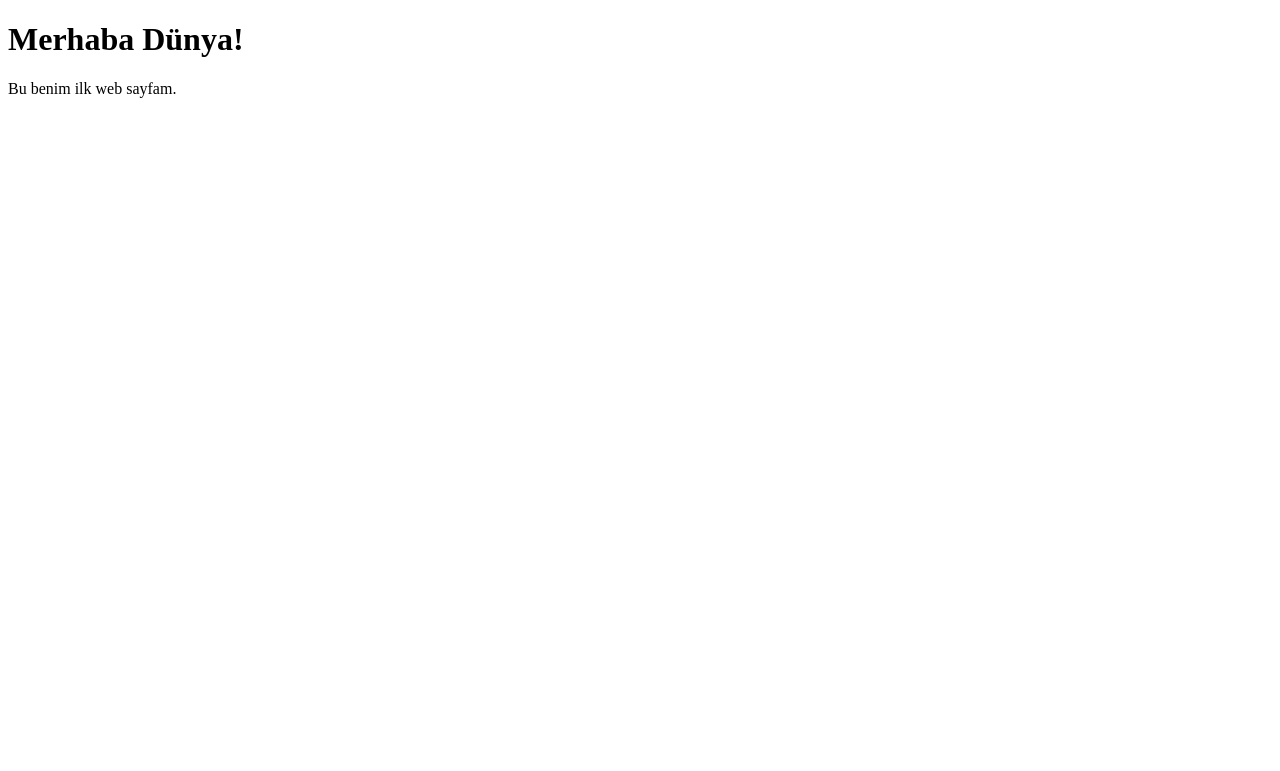
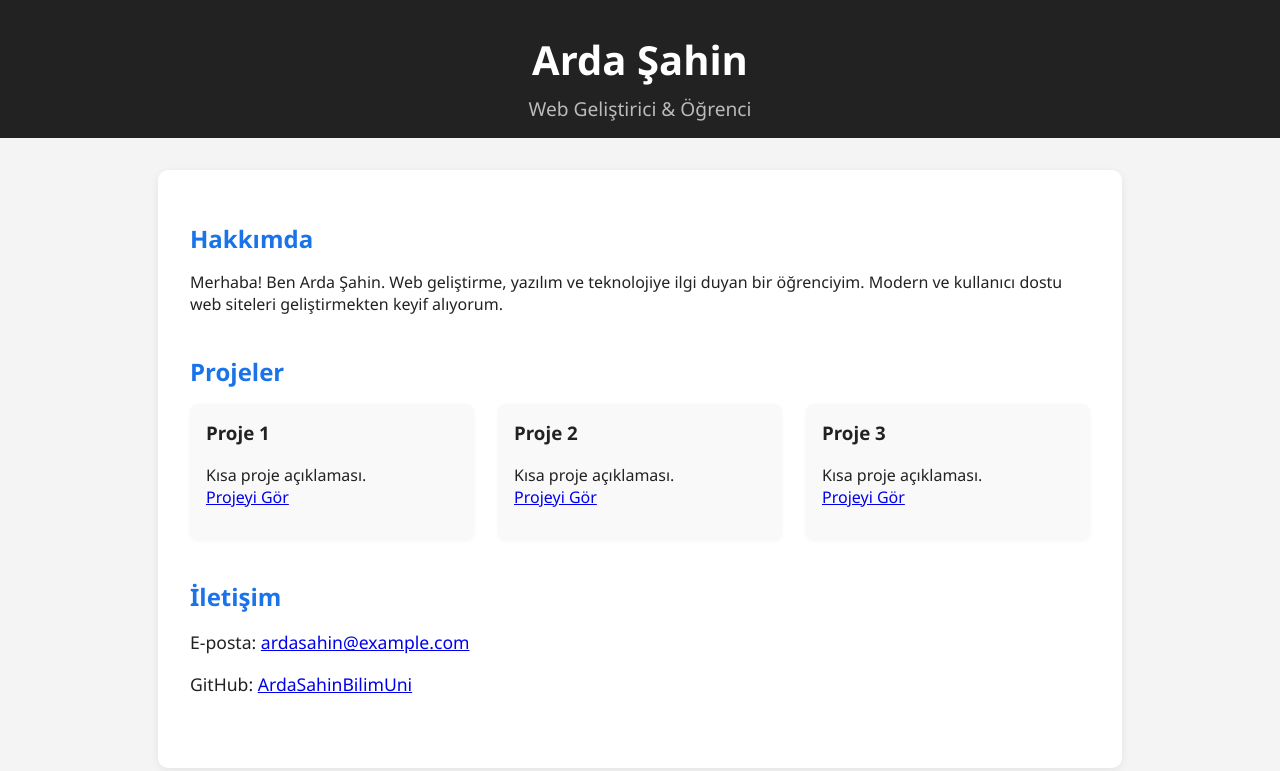
Before and after one commit to ArdaSahinBilimUni/ArdaSahinBilimUni.github.io, a plain HTML site: page index.html in a window 1280 px wide. Drawn offline with Linux system fonts and the light colour scheme.

Commit message:
Update index.html
Örnek portföy sitesi oluşturuldu.

```diff
--- a/index.html
+++ b/index.html
@@ -1,12 +1,105 @@
 <!DOCTYPE html>
-<html lang="en">
+<html lang="tr">
 <head>
     <meta charset="UTF-8">
     <meta name="viewport" content="width=device-width, initial-scale=1.0">
-    <title>Document</title>
+    <title>Arda Şahin | Portföy</title>
+    <style>
+        body {
+            font-family: 'Segoe UI', Tahoma, Geneva, Verdana, sans-serif;
+            margin: 0;
+            padding: 0;
+            background: #f4f4f4;
+            color: #222;
+        }
+        header {
+            background: #222;
+            color: #fff;
+            padding: 2rem 0 1rem 0;
+            text-align: center;
+        }
+        header h1 {
+            margin: 0;
+            font-size: 2.5rem;
+        }
+        header p {
+            margin: 0.5rem 0 0 0;
+            font-size: 1.2rem;
+            color: #bbb;
+        }
+        main {
+            max-width: 900px;
+            margin: 2rem auto;
+            background: #fff;
+            border-radius: 10px;
+            box-shadow: 0 2px 8px rgba(0,0,0,0.07);
+            padding: 2rem;
+        }
+        section {
+            margin-bottom: 2.5rem;
+        }
+        h2 {
+            color: #1a73e8;
+            margin-bottom: 1rem;
+        }
+        .projects {
+            display: grid;
+            grid-template-columns: repeat(auto-fit, minmax(250px, 1fr));
+            gap: 1.5rem;
+        }
+        .project {
+            background: #f9f9f9;
+            border-radius: 8px;
+            padding: 1rem;
+            box-shadow: 0 1px 4px rgba(0,0,0,0.04);
+        }
+        .project h3 {
+            margin-top: 0;
+        }
+        .contact-info {
+            font-size: 1.1rem;
+        }
+        @media (max-width: 600px) {
+            main {
+                padding: 1rem;
+            }
+        }
+    </style>
 </head>
 <body>
-    <h1>Merhaba Dünya!</h1>
-    <p>Bu benim ilk web sayfam.</p>
+    <header>
+        <h1>Arda Şahin</h1>
+        <p>Web Geliştirici &amp; Öğrenci</p>
+    </header>
+    <main>
+        <section id="about">
+            <h2>Hakkımda</h2>
+            <p>Merhaba! Ben Arda Şahin. Web geliştirme, yazılım ve teknolojiye ilgi duyan bir öğrenciyim. Modern ve kullanıcı dostu web siteleri geliştirmekten keyif alıyorum.</p>
+        </section>
+        <section id="projects">
+            <h2>Projeler</h2>
+            <div class="projects">
+                <div class="project">
+                    <h3>Proje 1</h3>
+                    <p>Kısa proje açıklaması. <br> <a href="#" target="_blank">Projeyi Gör</a></p>
+                </div>
+                <div class="project">
+                    <h3>Proje 2</h3>
+                    <p>Kısa proje açıklaması. <br> <a href="#" target="_blank">Projeyi Gör</a></p>
+                </div>
+                <div class="project">
+                    <h3>Proje 3</h3>
+                    <p>Kısa proje açıklaması. <br> <a href="#" target="_blank">Projeyi Gör</a></p>
+                </div>
+            </div>
+        </section>
+        <section id="contact">
+            <h2>İletişim</h2>
+            <div class="contact-info">
+                <p>E-posta: <a href="mailto:ardasahin@example.com">ardasahin@example.com</a></p>
+                <p>GitHub: <a href="https://github.com/ArdaSahinBilimUni" target="_blank">ArdaSahinBilimUni</a></p>
+            </div>
+        </section>
+    </main>
 </body>
 </html>
```
